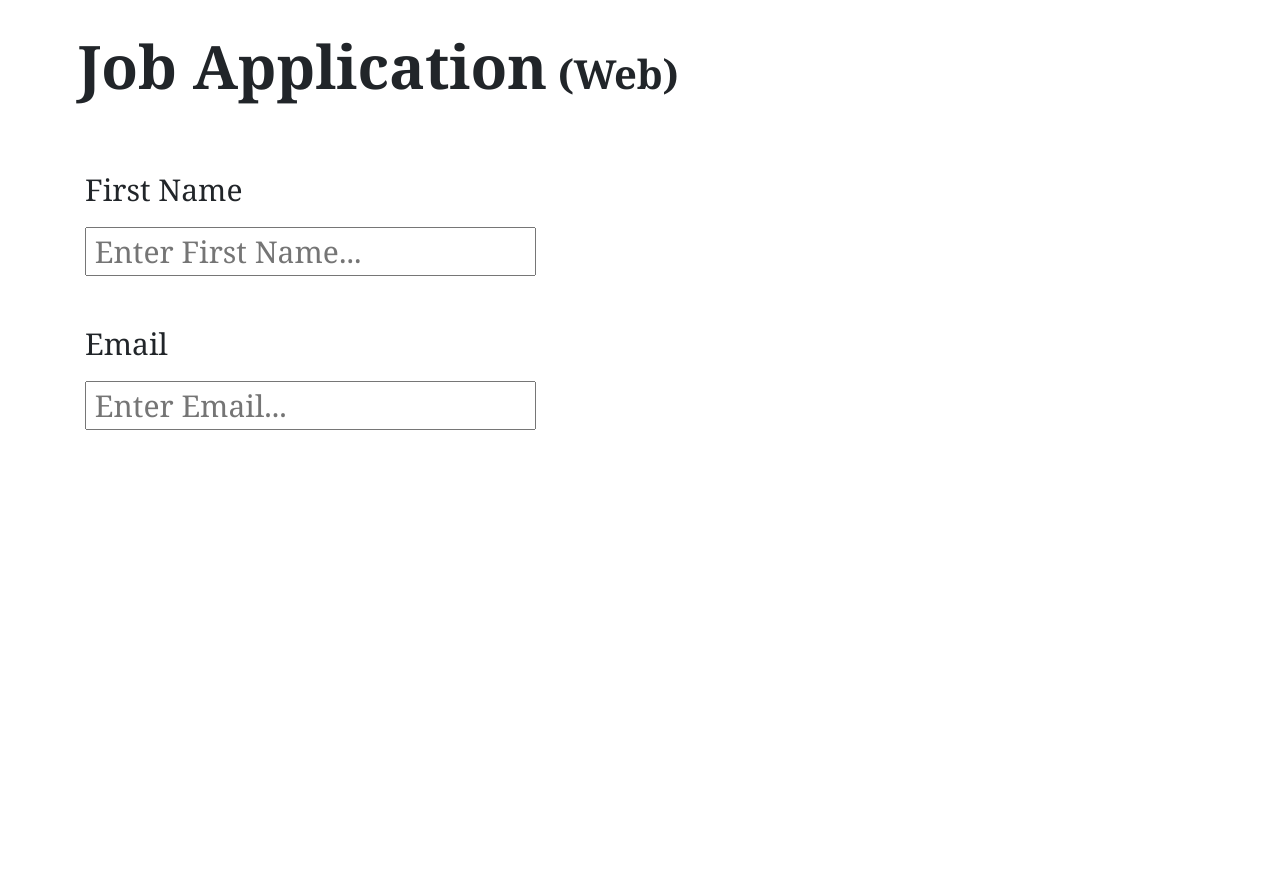
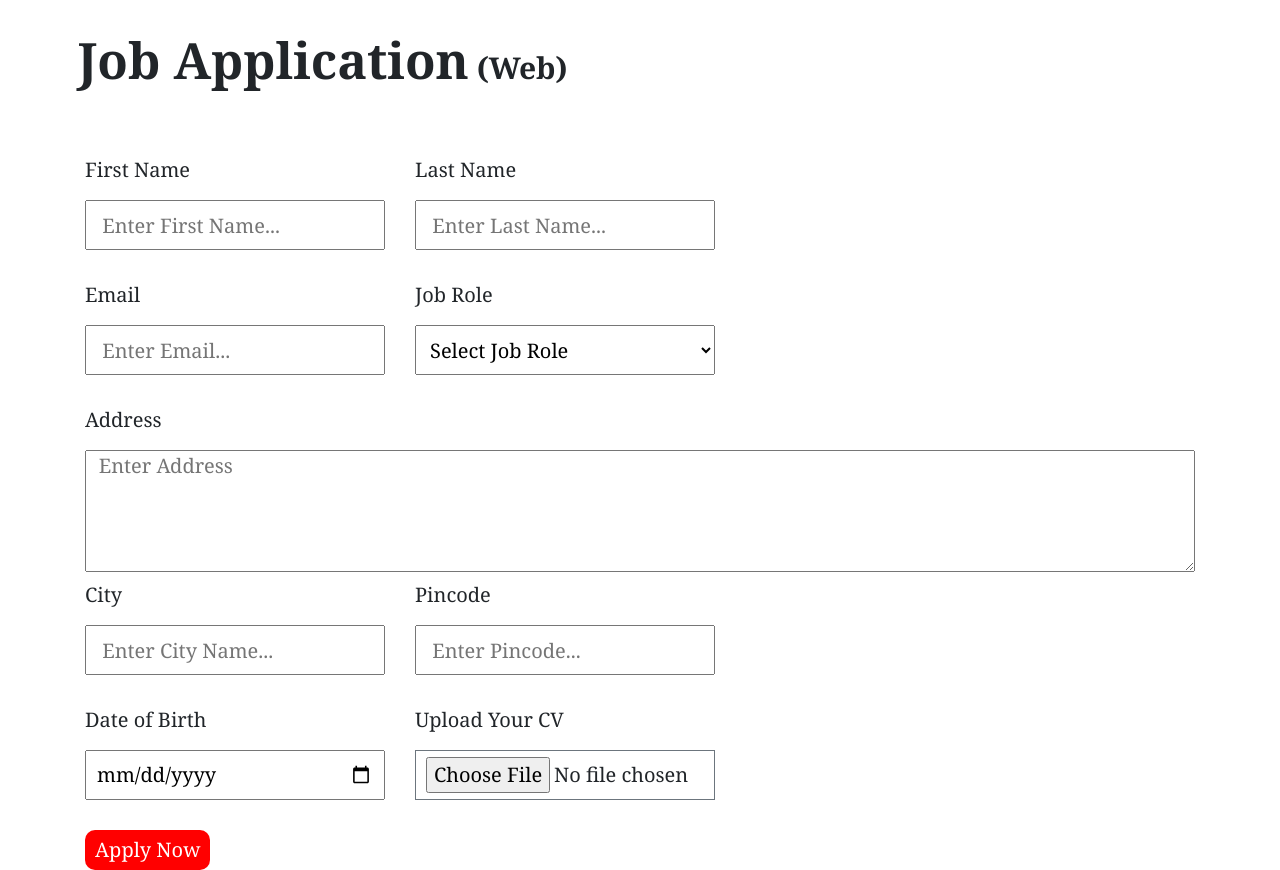
Before and after one commit to mfaiz-ahmed/Job-Application, a plain HTML site: page index.html in a window 1280 px wide. Before the commit the page ends 800 px from the top, so only its background shows below. Drawn offline with nearby package versions, Linux system fonts and the light colour scheme.

Commit message:
project completed

```diff
--- a/index.html
+++ b/index.html
@@ -14,12 +14,49 @@
     <br /><br />
     <main class="container mt-5">
         <form class="form">
-            <div>
-                <label for="name">First Name</label><br />
-                <input class="mt-4" type="text" id="name" placeholder=" Enter First Name...">
-                <br /><br />
-                <label for="email">Email</label><br />
-                <input class="mt-4" type="email" id="email" placeholder=" Enter Email...">
+            <div class="d-flex gap-5">
+                <div>
+                    <label for="fname">First Name</label><br />
+                    <input class="mt-4 box" type="text" id="fname" placeholder=" Enter First Name...">
+                    <br /><br />
+                    <label for="email">Email</label><br />
+                    <input class="mt-4 box" type="email" id="email" placeholder=" Enter Email...">
+                </div>
+                <div>
+                    <label for="lname">Last Name</label><br />
+                    <input class="mt-4 box" type="text" id="lname" placeholder=" Enter Last Name...">
+                    <br /><br />
+                    <label for="role">Job Role</label><br />
+                    <select class="select box mt-4" id="role">
+                        <option>Select Job Role</option>
+                        <option>Frontend Developer</option>
+                        <option>Backend Developer</option>
+                        <option>Full Stack Developer</option>
+                        <option>UI/UX Designer</option>
+                    </select>
+                </div>
+            </div>
+                <label class="mt-5" for="address">Address</label>
+                <textarea  class=" mt-4 container textarea_control" id="address" cols="50" rows="4" placeholder=" Enter Address"></textarea>
+                    <div class="d-flex gap-5">
+                    <div>
+                        <label for="city">City</label><br />
+                        <input class="mt-4 box" type="text" id="city" placeholder=" Enter City Name...">
+                        <br /><br />
+                        <label for="dob">Date of Birth</label><br />
+                        <input class="mt-4 box" type="date" id="dob" placeholder=" Enter DOB...">
+                    </div>
+                    <div>
+                        <label for="pincode">Pincode</label><br />
+                        <input class="mt-4 box" type="number" id="pincode" placeholder=" Enter Pincode...">
+                        <br /><br />
+                        <label for="file">Upload Your CV</label><br />
+                        <input class="box mt-4 border border-secondary text-center" type="file" id="file">
+                    </div>
+                </div>
+                <div class="d-flex ">
+                    <button class="mt-5 button">Apply Now</button>
+                </div>
 
 
 
@@ -29,7 +66,7 @@
 
 
 
-            </div>
+
 
 
 
--- a/style.css
+++ b/style.css
@@ -6,16 +6,38 @@ box-sizing: border-box;}
 html{font-size: 62.5%;}
 
 
-.head{font-size:6rem;
+.head{font-size:5rem;
 font-family: Georgia, 'Times New Roman', Times, serif;}
 
-.web{font-size: 4rem;
+.web{font-size: 3rem;
     font-family: Georgia, 'Times New Roman', Times, serif;
 font-weight: 600;}
 
 
-.form{font-size: 3rem;
+.form{font-size: 2rem;
 font-family: Georgia, 'Times New Roman', Times, serif;}
 
 input:focus {border: 1px solid red;
 outline: none;}
+
+.select{font-size: 2rem;
+font-weight: lighter;}
+
+.box{padding: 6px 10px;
+width: 300px ;
+height: 50px;}
+
+
+select:focus {border: 1px solid red;
+    outline: none;}
+
+textarea:focus {border: 1px solid red;
+    outline: none;}
+
+
+.button{background-color: red;
+border: 0;
+padding: 5px 10px;
+color: white;
+border-radius: 10px;
+}
```
